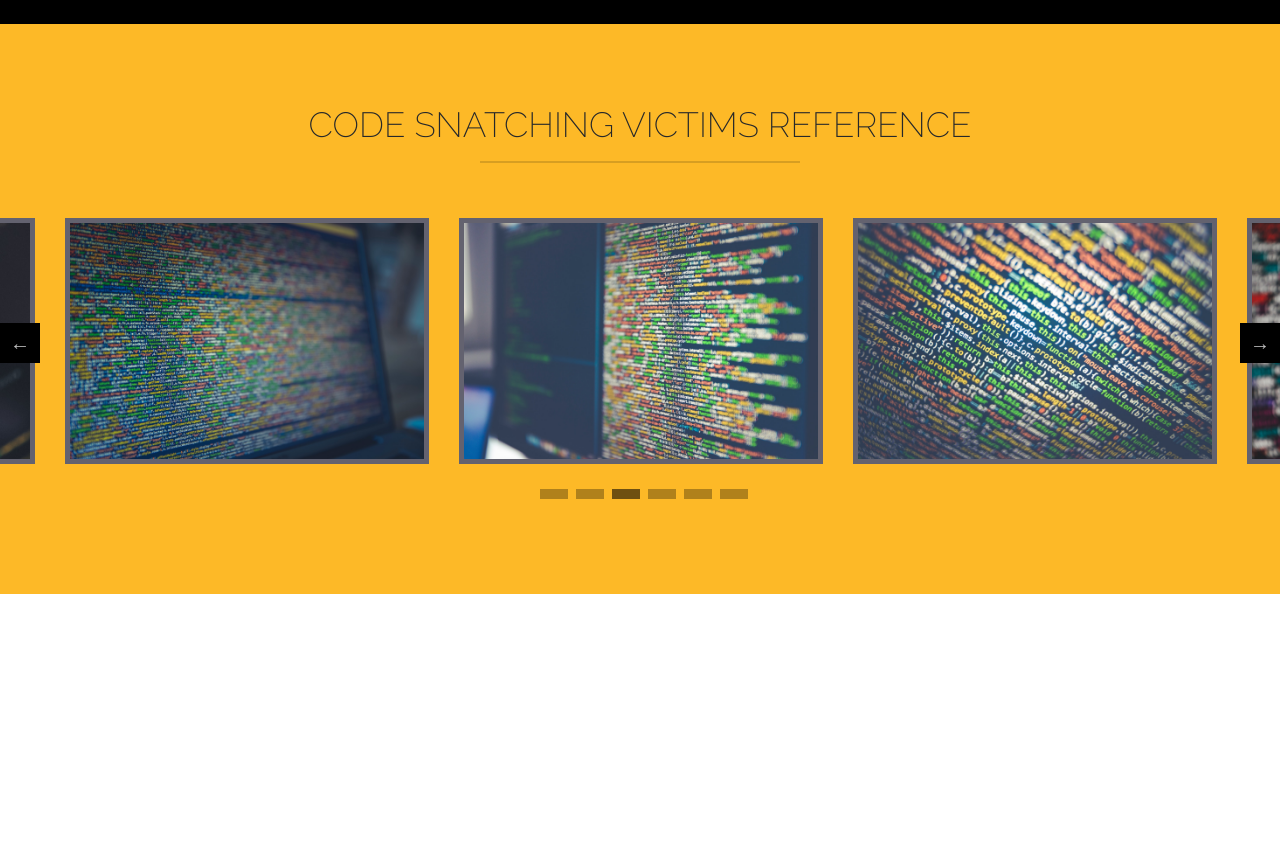
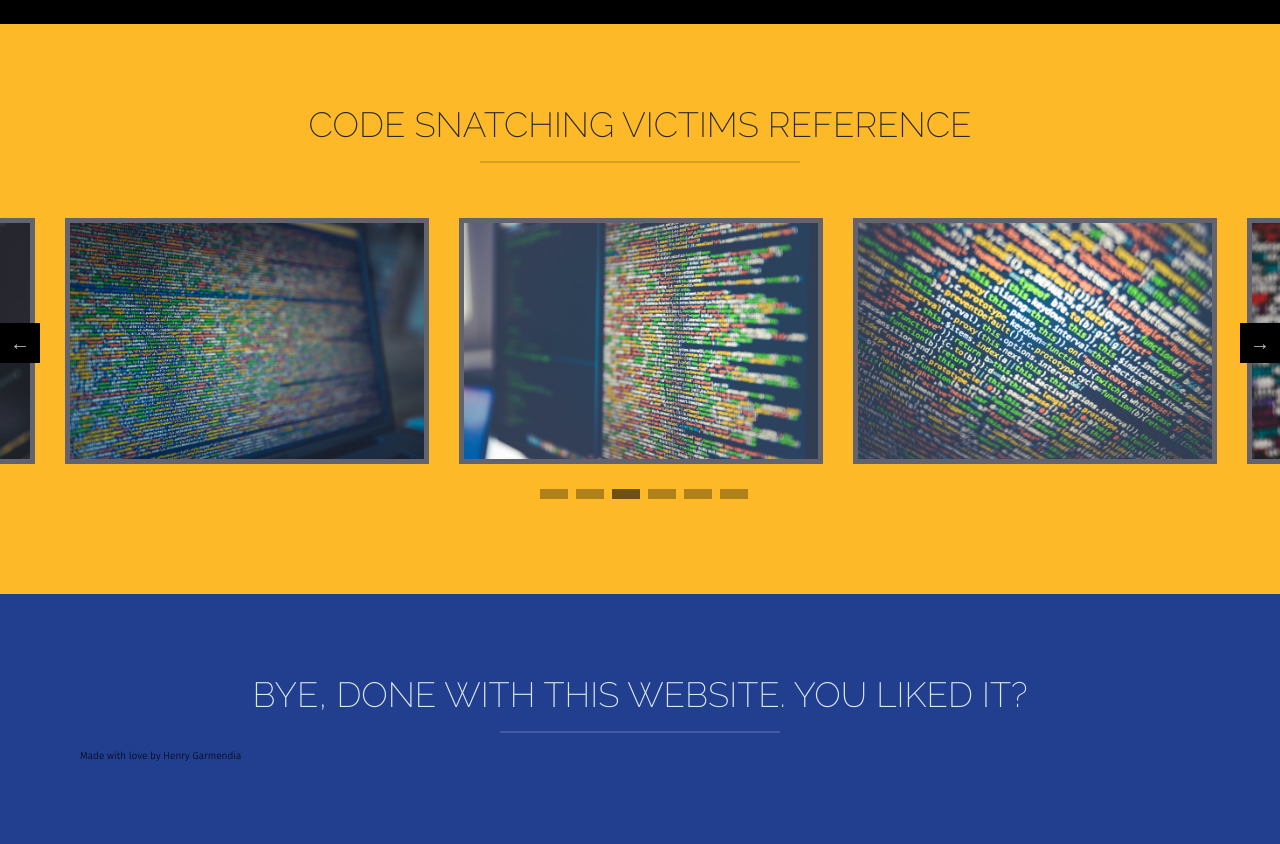
Before and after one commit to HenryGarmendia/codetrack_site, a website: page index.html in a window 1280 px wide. Shown: the part 3155-3999 px from the top of the page. Before the commit the page ends 3749 px from the top, so only its background shows below. Drawn offline with nearby package versions, Linux system fonts and the light colour scheme; a web font is replaced by a local one.

Commit message:
added the footer section

```diff
--- a/index.html
+++ b/index.html
@@ -238,6 +238,15 @@
       </div><!-- //slider-section__box END -->
     </section><!-- //slider-section END -->
 
+    <!-- ::FOOTER SECTION
+    ======================================== -->
+    <footer id="footer" class="pt-hg pb-hg">
+      <div class='layoutGrid'>
+        <h2 class="heading-2 heading-2--white">Bye, done with this website. You liked it?</h2>
+        <p>Made with love by Henry Garmendia</p>
+      </div><!-- //layoutGrid END -->
+    </footer><!-- //footer END -->
+
   </div><!-- //siteContainer END -->
 
   <!-- ::JAVASCRIPT
```
